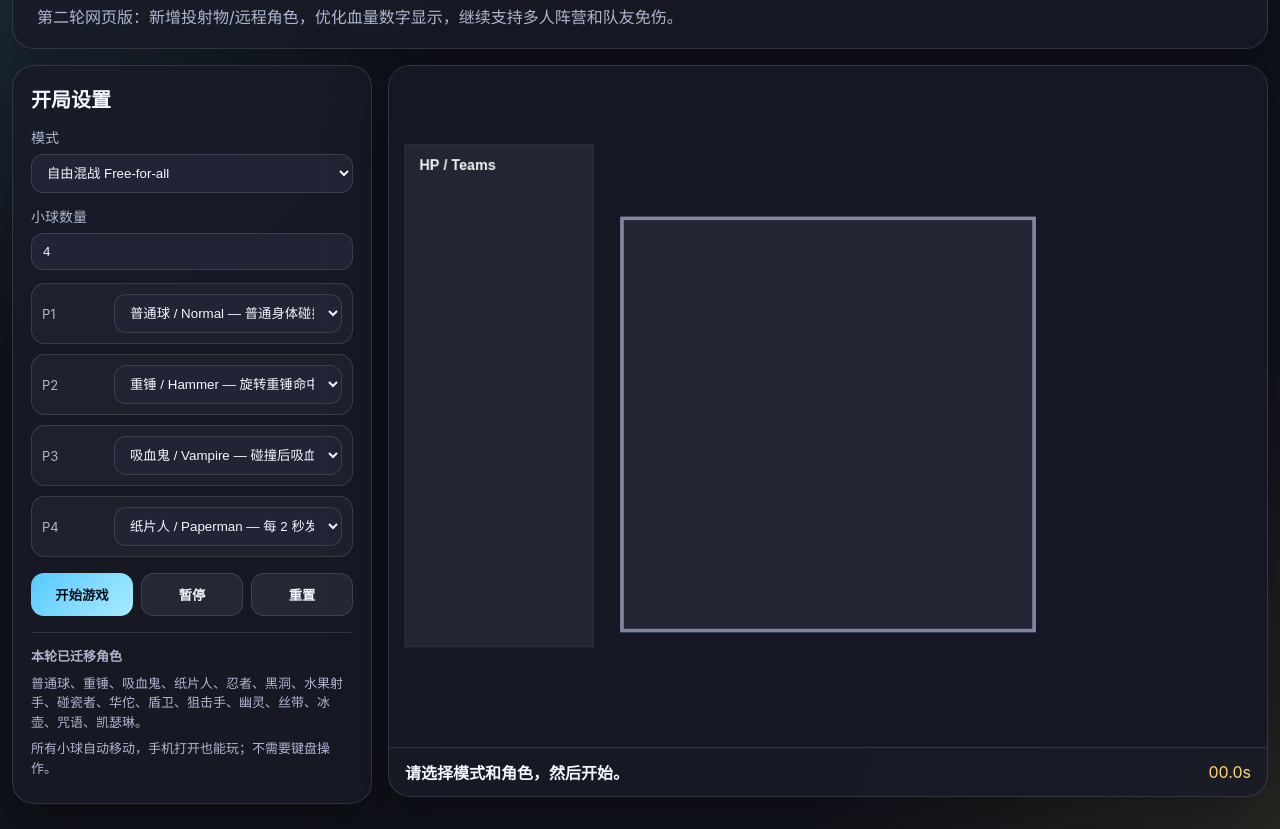
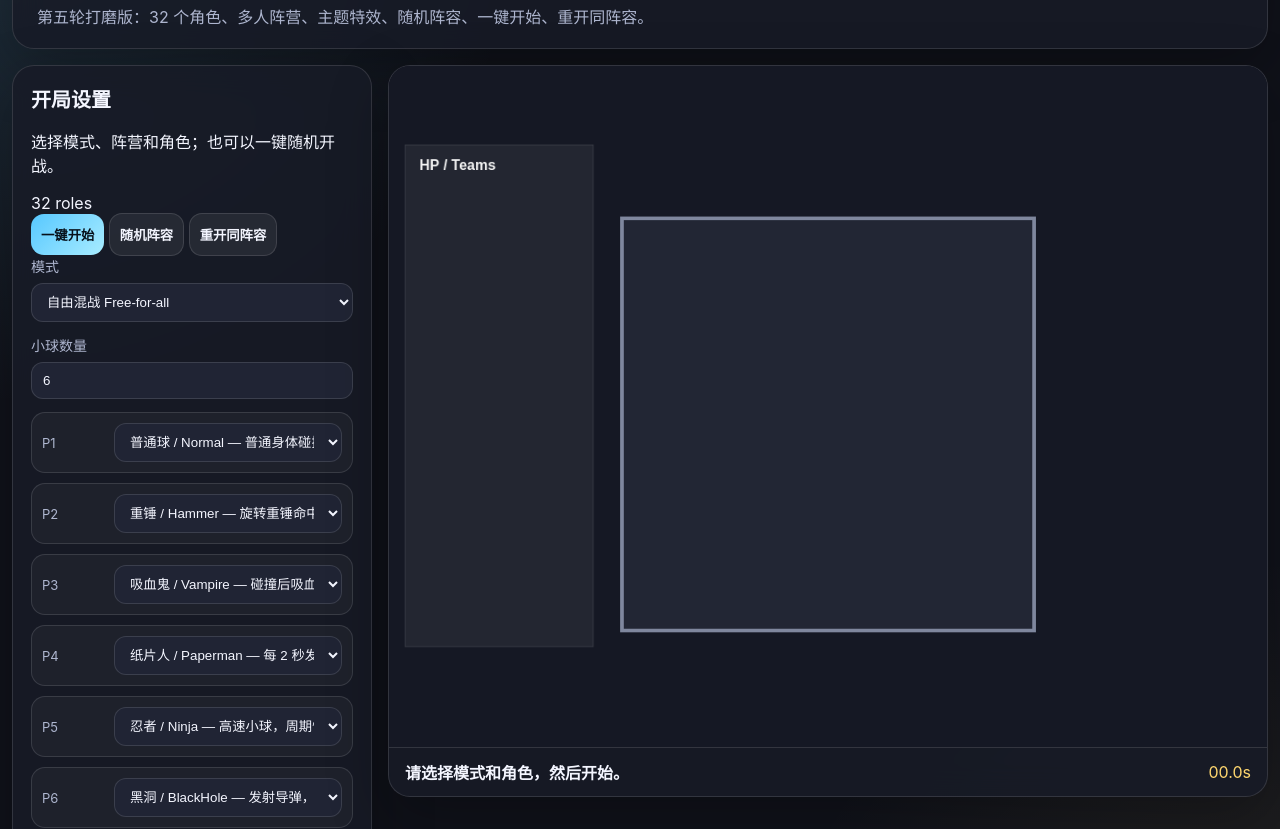
Before and after one commit to HanchiZhao/ball-duel-web, a plain HTML site: page index.html in a window 1280 px wide. Shown: the part 123-952 px from the top of the page. Drawn offline with Linux system fonts and the light colour scheme.

Commit message:
Add files via upload

```diff
--- a/index.html
+++ b/index.html
@@ -12,16 +12,28 @@
       <div>
         <p class="eyebrow">HTML5 Canvas · GitHub Pages Ready</p>
         <h1>Ball Duel Web 小球乱斗</h1>
-        <p class="subtitle">第二轮网页版：新增投射物/远程角色，优化血量数字显示，继续支持多人阵营和队友免伤。</p>
+        <p class="subtitle">第五轮打磨版：32 个角色、多人阵营、主题特效、随机阵容、一键开始、重开同阵容。</p>
       </div>
       <div class="status-pill" id="engineStatus">Ready</div>
     </section>
 
     <section class="layout">
       <aside class="control-card">
-        <h2>开局设置</h2>
+        <div class="panel-heading">
+          <div>
+            <h2>开局设置</h2>
+            <p>选择模式、阵营和角色；也可以一键随机开战。</p>
+          </div>
+          <span class="role-count" id="roleCountText">32 roles</span>
+        </div>
 
-        <label class="field">
+        <div class="quick-actions">
+          <button id="quickStartBtn" class="primary big">一键开始</button>
+          <button id="randomBtn">随机阵容</button>
+          <button id="sameBtn">重开同阵容</button>
+        </div>
+
+        <label class="field compact-field">
           <span>模式</span>
           <select id="modeSelect">
             <option value="ffa">自由混战 Free-for-all</option>
@@ -30,15 +42,15 @@
         </label>
 
         <div id="ffaPanel" class="mode-panel">
-          <label class="field">
+          <label class="field compact-field">
             <span>小球数量</span>
-            <input id="ffaCount" type="number" min="2" max="12" value="4" />
+            <input id="ffaCount" type="number" min="2" max="12" value="6" />
           </label>
           <div id="ffaRoles" class="role-list"></div>
         </div>
 
         <div id="teamPanel" class="mode-panel hidden">
-          <label class="field">
+          <label class="field compact-field">
             <span>阵营数量</span>
             <input id="teamCount" type="number" min="2" max="6" value="2" />
           </label>
@@ -46,15 +58,15 @@
         </div>
 
         <div class="button-row">
-          <button id="startBtn" class="primary">开始游戏</button>
+          <button id="startBtn" class="primary">开始当前阵容</button>
           <button id="pauseBtn">暂停</button>
-          <button id="resetBtn">重置</button>
+          <button id="resetBtn">清空场地</button>
         </div>
 
         <div class="help-box">
-          <strong>本轮已迁移角色</strong>
-          <p>普通球、重锤、吸血鬼、纸片人、忍者、黑洞、水果射手、碰瓷者、华佗、盾卫、狙击手、幽灵、丝带、冰壶、咒语、凯瑟琳。</p>
-          <p>所有小球自动移动，手机打开也能玩；不需要键盘操作。</p>
+          <strong>本轮优化</strong>
+          <p>新增主题化冲击、回血、撞墙粒子；特效绘制在小球下层，尽量不遮挡血量数字。</p>
+          <p>UI 增加角色卡片说明、随机阵容、一键开始、重开同阵容。手机端仍可直接打开网页游玩。</p>
         </div>
       </aside>
 
```
